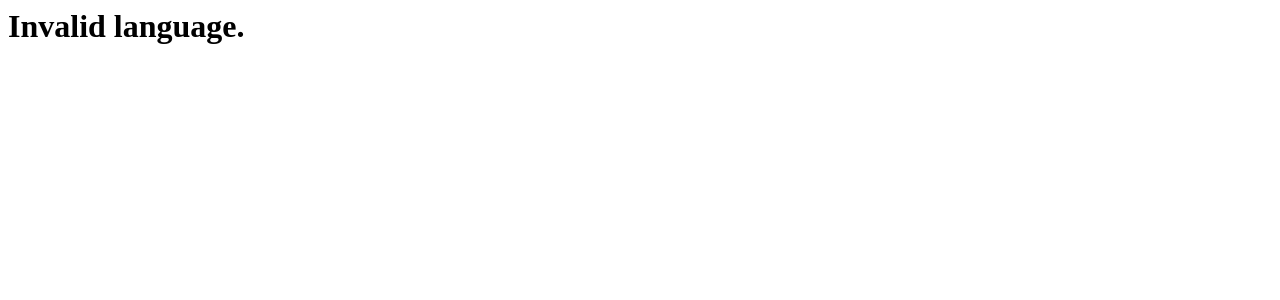
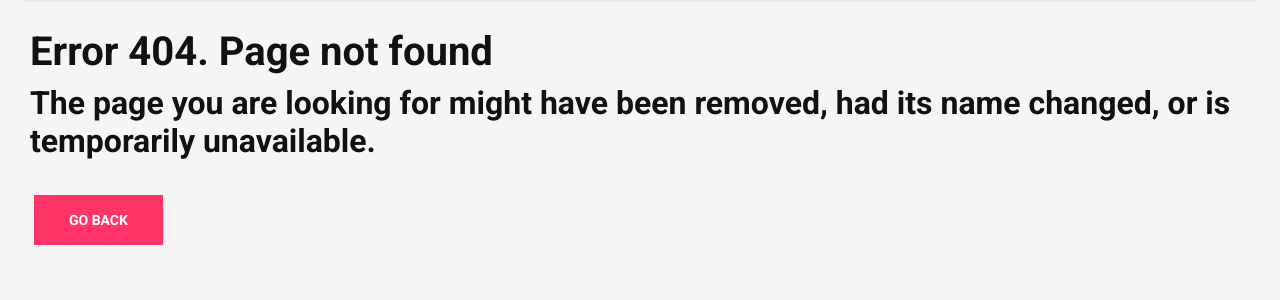
Before and after one commit to TeodorChaly/FAST-API-Project, a FastAPI app: page /1/1/1 in a window 1280 px wide. Shown: the top 300 px of the page. Run offline with FastAPI, Linux system fonts and the light colour scheme; parts of the project's set-up code (start-up, migrations or seed data) failed here and were passed over; some libraries are stand-ins or nearby versions.

Commit message:
404 page desigen update

```diff
--- a/templates/error.html
+++ b/templates/error.html
@@ -1 +1,120 @@
-<h1>{{error}}</h1>
+<!doctype html>
+<html class="no-js" lang="EN">
+
+<head>
+    <meta charset="utf-8">
+    <meta http-equiv="x-ua-compatible" content="ie=edge">
+    <title>
+        Error 404. Page not found
+    </title>
+
+    <meta name="description" content="404">
+    <meta name="viewport" content="width=device-width, initial-scale=1">
+
+    <link rel="shortcut icon" type="image/x-icon" href="{{ url_for('assets', path='/img/favicon.png') }}">
+    <!-- Place favicon.ico in the root directory -->
+
+    <!-- CSS here -->
+    <link rel="stylesheet" href="{{ url_for('assets', path='/css/bootstrap.min.css') }}">
+    <link rel="stylesheet" href="{{ url_for('assets', path='/css/animate.min.css') }}">
+    <link rel="stylesheet" href="{{ url_for('assets', path='/css/magnific-popup.css') }}">
+    <link rel="stylesheet" href="{{ url_for('assets', path='/css/fontawesome-all.min.css') }}">
+    <link rel="stylesheet" href="{{ url_for('assets', path='/css/imageRevealHover.css') }}">
+    <link rel="stylesheet" href="{{ url_for('assets', path='/css/swiper-bundle.css') }}">
+    <link rel="stylesheet" href="{{ url_for('assets', path='/css/flaticon.css') }}">
+    <link rel="stylesheet" href="{{ url_for('assets', path='/css/slick.css') }}">
+    <link rel="stylesheet" href="{{ url_for('assets', path='/css/spacing.css') }}">
+    <link rel="stylesheet" href="{{ url_for('assets', path='/css/main.css') }}">
+
+
+</head>
+<body>
+<!-- preloader -->
+<div id="preloader">
+    <div id="loading-center">
+        <div id="loading-center-absolute">
+            <div class="object" id="object_one"></div>
+            <div class="object" id="object_two"></div>
+            <div class="object" id="object_three"></div>
+        </div>
+    </div>
+</div>
+<!-- preloader-end -->
+
+<!-- Scroll-top -->
+<button class="scroll__top scroll-to-target" data-target="html">
+    <i class="fas fa-angle-up"></i>
+</button>
+<!-- Scroll-top-end-->
+<header>
+<!--    <div class="header__top">-->
+<!--        <div class="container">-->
+<!--            <div class="row align-items-center">-->
+<!--                <div class="col-lg-4 col-md-6 col-sm-6 order-2 order-lg-0">-->
+<!--                </div>-->
+<!--&lt;!&ndash;                <div class="col-lg-4 col-md-3 order-0 order-lg-2 d-none d-md-block">&ndash;&gt;-->
+<!--&lt;!&ndash;                    <div class="header__top-logo logo text-lg-center">&ndash;&gt;-->
+<!--&lt;!&ndash;                        <a href="/{{language}}" class="logo-dark"><img&ndash;&gt;-->
+<!--&lt;!&ndash;                                src="{{ url_for('assets', path='/img/logo/logo.png') }}" alt="Logo"></a>&ndash;&gt;-->
+<!--&lt;!&ndash;                        <a href="/{{language}}" class="logo-light"><img&ndash;&gt;-->
+<!--&lt;!&ndash;                                src="{{ url_for('assets', path='/img/logo/w_logo.png') }}" alt="Logo"></a>&ndash;&gt;-->
+<!--&lt;!&ndash;                    </div>&ndash;&gt;-->
+<!--&lt;!&ndash;                </div>&ndash;&gt;-->
+
+<!--            </div>-->
+<!--        </div>-->
+<!--    </div>-->
+<!--    <div id="header-fixed-height"></div>-->
+    <div id="sticky-header" class="tg-header__area">
+        <div class="container">
+            <div class="row">
+                <div class="col-12">
+                    <div class="tgmenu__wrap">
+                        <nav class="tgmenu__nav">
+                            <div class="logo d-block d-md-none">
+                                <a href="/{{language}}" class="logo-dark"><img
+                                        src="{{ url_for('assets', path='/img/logo/logo.png') }}" alt="Logo"></a>
+                                <a href="/{{language}}" class="logo-light"><img
+                                        src="{{ url_for('assets', path='/img/logo/w_logo.png') }}" alt="Logo"></a>
+                            </div>
+                            <div class="tgmenu__navbar-wrap tgmenu__main-menu d-none d-lg-flex">
+                                <ul class="navigation">
+                                </ul>
+                            </div>
+                        </nav>
+                    </div>
+                    <br>
+
+</header>
+<main>
+
+    <div style="margin-left: 30px;">
+    <h1 class="title">Error 404. Page not found</h1>
+    </div>
+    <div style="margin-left: 30px;">
+        <h2 class="text">The page you are looking for might have been removed, had its name
+            changed, or is temporarily unavailable.</h2>
+    </div>
+
+    <br>
+    <div style="display: inline-block; width: 30px;"></div>
+    <button class="btn btn-primary" onclick="window.history.back()">Go back</button>
+    <div style="display: inline-block; width: 20px;"></div>
+
+
+</main>
+</body>
+<script src="{{ url_for('assets', path='js/vendor/jquery-3.6.0.min.js') }}"></script>
+<script src="{{ url_for('assets', path='js/bootstrap.min.js') }}"></script>
+<script src="{{ url_for('assets', path='js/isotope.pkgd.min.js') }}"></script>
+<script src="{{ url_for('assets', path='js/imagesloaded.pkgd.min.js') }}"></script>
+<script src="{{ url_for('assets', path='js/jquery.magnific-popup.min.js') }}"></script>
+<script src="{{ url_for('assets', path='js/jquery.marquee.min.js') }}"></script>
+<script src="{{ url_for('assets', path='js/imageRevealHover.js') }}"></script>
+<script src="{{ url_for('assets', path='js/swiper-bundle.js') }}"></script>
+<script src="{{ url_for('assets', path='js/TweenMax.min.js') }}"></script>
+<script src="{{ url_for('assets', path='js/slick.min.js') }}"></script>
+<script src="{{ url_for('assets', path='js/ajax-form.js') }}"></script>
+<script src="{{ url_for('assets', path='js/wow.min.js') }}"></script>
+<script src="{{ url_for('assets', path='js/main.js') }}"></script>
+</html>
```
